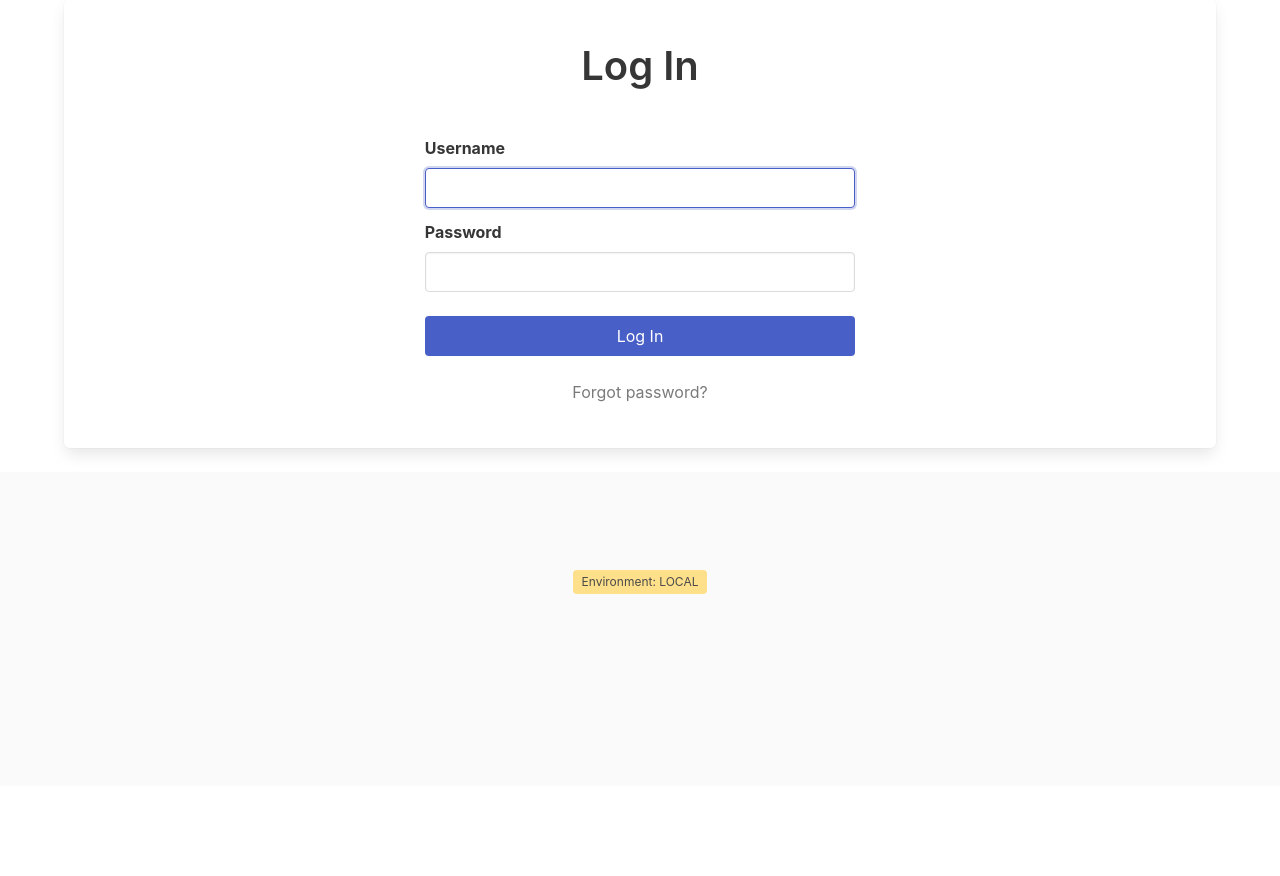
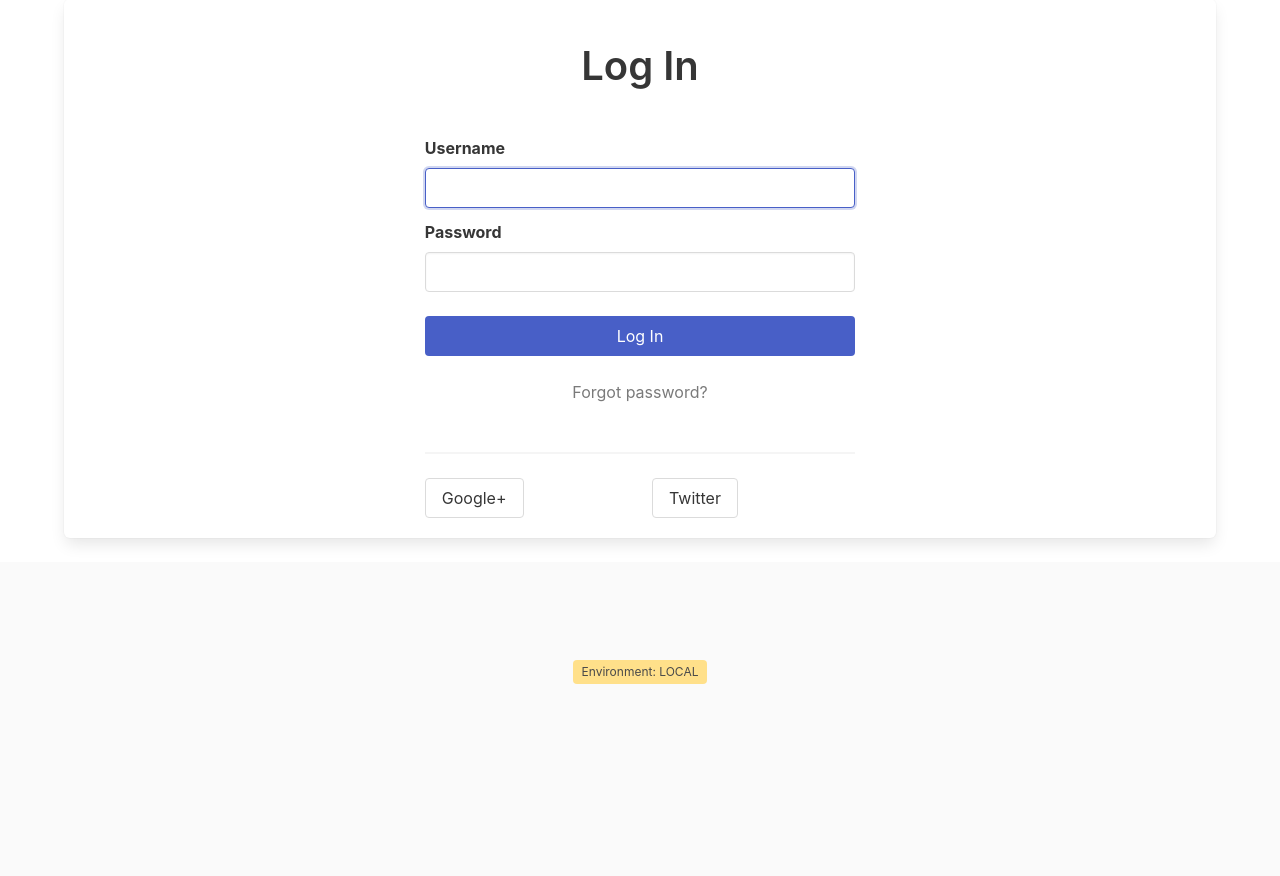
Before and after one commit to penguinpower80/p4kattendance, a Django app: page /accounts/login/ in a window 1280 px wide. Shown: the part 177-1053 px from the top of the page. Before the commit the page ends 771 px from the top, so only its background shows below. Run offline with Django 4.2, Linux system fonts and the light colour scheme; some libraries are stand-ins or nearby versions.

Commit message:
Start to add social login

```diff
--- a/p4k/urls.py
+++ b/p4k/urls.py
@@ -17,6 +17,7 @@ from django.conf import settings
 from django.conf.urls.static import static
 from django.contrib import admin
 from django.contrib.auth import views as auth_views
+from django.template.defaulttags import url
 from django.urls import path, include
 
 urlpatterns = [
@@ -24,6 +25,7 @@ urlpatterns = [
     path('admin/', admin.site.urls),
     path('accounts/', include('django.contrib.auth.urls')),
     path('password_change/', auth_views.PasswordChangeView.as_view(template_name='registration/password_change.html'), name='password_change'),
+    path('', include('social_django.urls', namespace='social'))
 ]
 
 if settings.DEBUG:
--- /dev/null
+++ b/socialcontext.py
@@ -0,0 +1,7 @@
+from decouple import config
+
+def socialproviders(request):
+    return {
+        'google': config('SOCIAL_AUTH_GOOGLE_OAUTH2_KEY') != '' and config('SOCIAL_AUTH_GOOGLE_OAUTH2_SECRET') != '',
+        'twitter': config('SOCIAL_AUTH_TWITTER_KEY') != '' and config('SOCIAL_AUTH_TWITTER_SECRET') != ''
+    }
--- a/templates/registration/login.html
+++ b/templates/registration/login.html
@@ -17,8 +17,30 @@
                     </div>
                     <p class="has-text-grey has-text-centered p-5"><a class="has-text-grey" href="{% url 'password_reset' %}">Forgot password?</a></p>
                 </form>
+                <hr />
+                <div>
+        <div class="columns is-mobile is-centered">
+            <div class="column">
+                {% if google %}
+                    <a class="button" href="{% url "social:begin" "google-oauth2" %}">Google+</a>
+                {% endif %}
+            </div>
+            <div class="column">
+                {% if twitter %}
+                    <a class="button" href="{% url "social:begin" "twitter-oauth" %}">Twitter</a>
+                {% endif %}
             </div>
         </div>
     </div>
 
+
+
+            </div>
+        </div>
+    </div>
+
+
+
+
+
 {% endblock %}
```
Also changed, not shown: p4k/settings.py (+18 -10 lines), requirements.txt (+15 -0 lines), 2 other files. Lines whose indentation alone changed are shown as unchanged.
